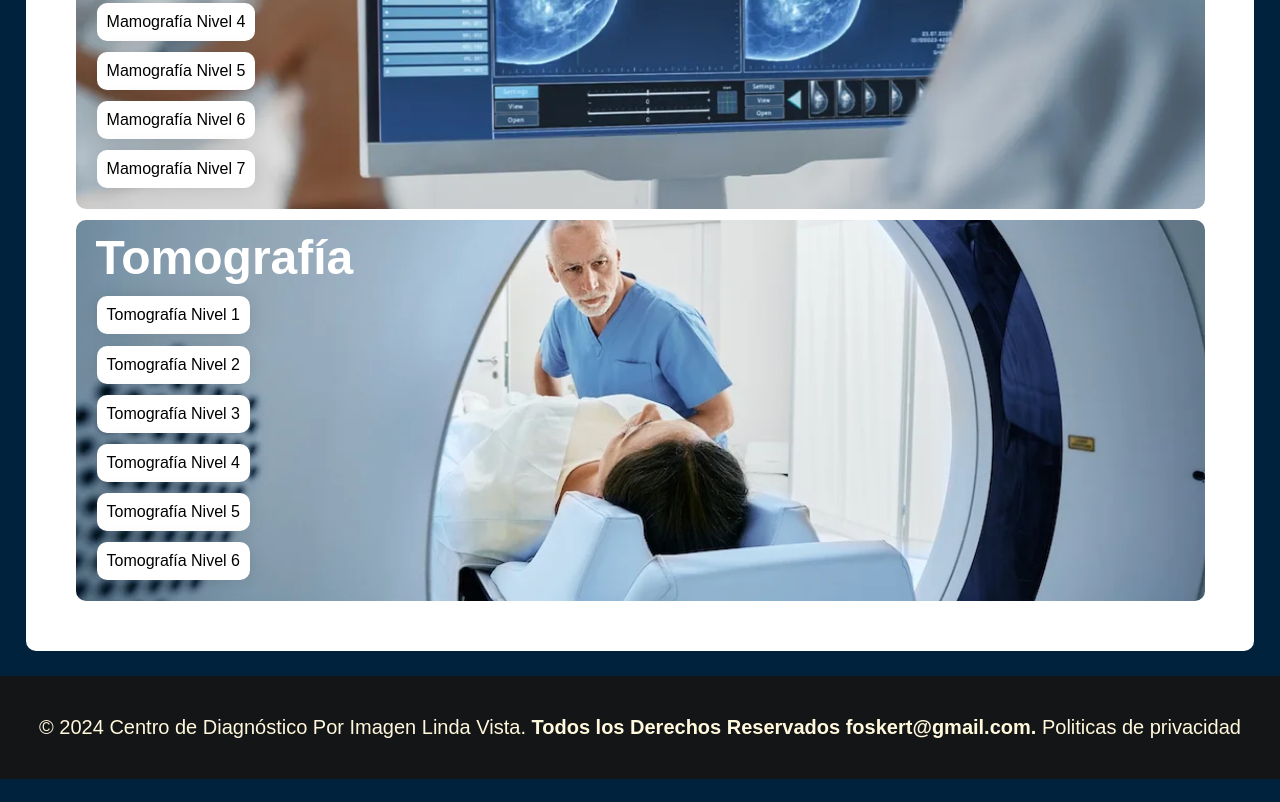
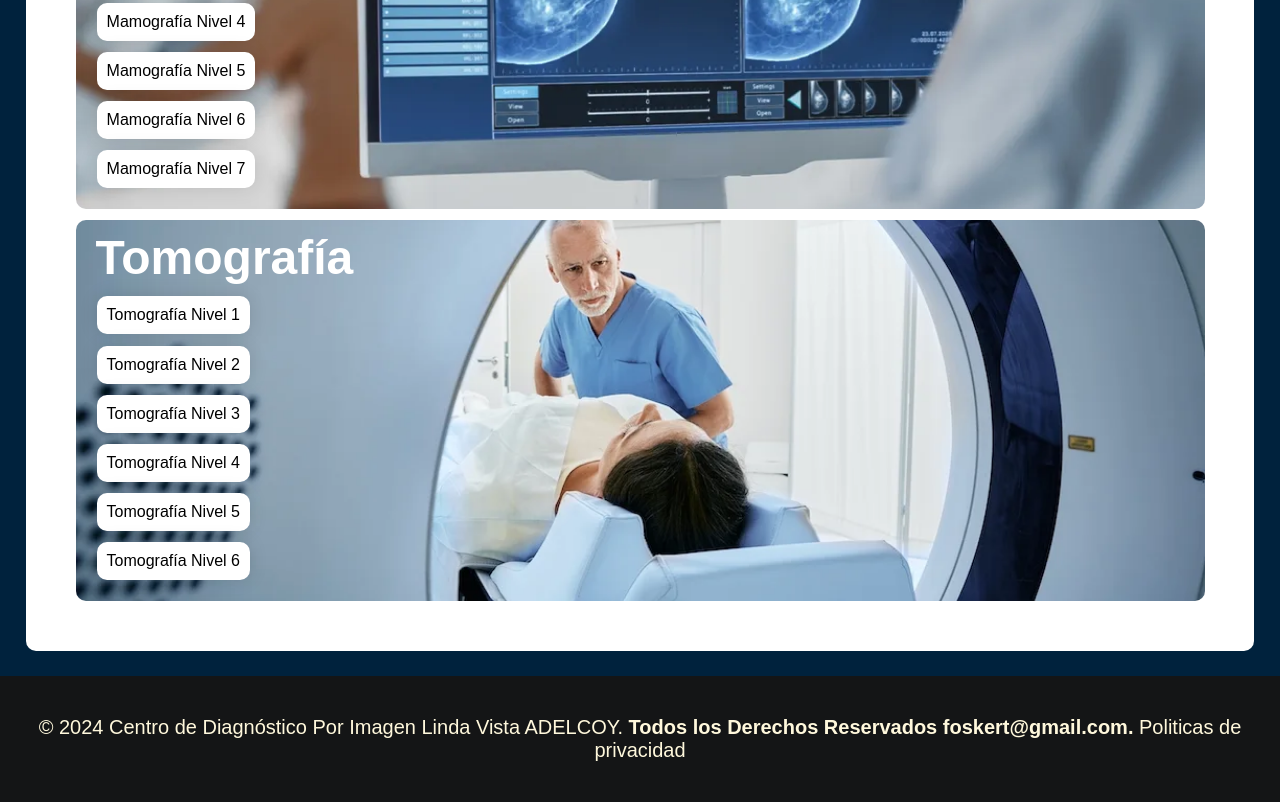
Before and after one commit to foskert/adelcoy, a plain HTML site: page index.html in a window 1280 px wide. Shown: the part 2276-3078 px from the top of the page. Before the commit the page ends 3055 px from the top, so only its background shows below. Drawn offline with Linux system fonts and the light colour scheme.

Commit message:
Update index.html

```diff
--- a/index.html
+++ b/index.html
@@ -229,7 +229,7 @@
        </div>
     </main>
     <footer>
-        <p>&copy; 2024 Centro de Diagnóstico Por Imagen Linda Vista. <b>Todos los Derechos Reservados foskert@gmail.com.</b> Politicas de privacidad</p>
+        <p>&copy; 2024 Centro de Diagnóstico Por Imagen Linda Vista ADELCOY. <b>Todos los Derechos Reservados foskert@gmail.com.</b> Politicas de privacidad</p>
     </footer>
 </body>
 </html>
```
